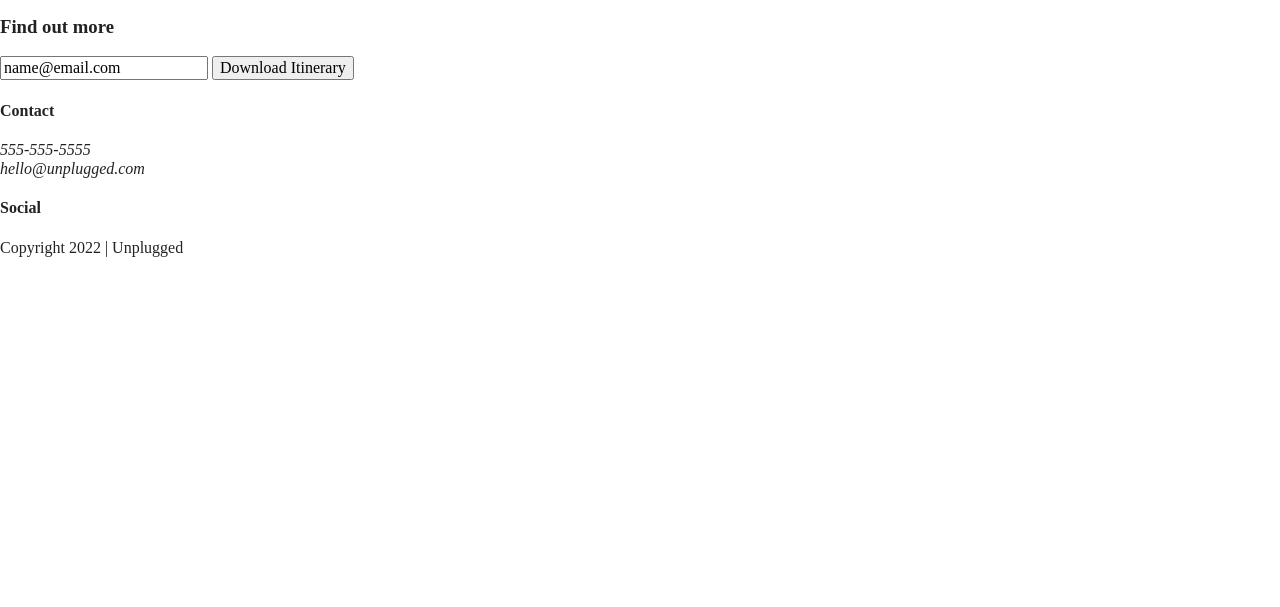
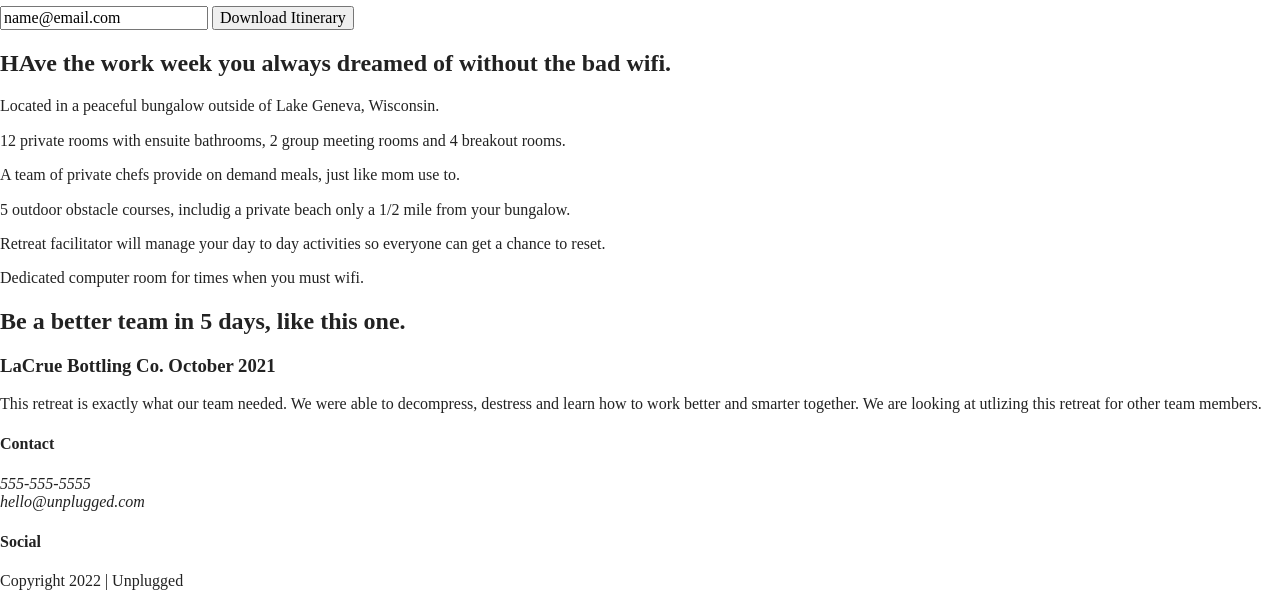
Before and after one commit to decooper19/unplugged-retreat, a website built with Parcel: page index.html in a window 1280 px wide. Shown: the part 264-871 px from the top of the page. Before the commit the page ends 800 px from the top, so only its background shows below. Built offline with nearby package versions, Linux system fonts and the light colour scheme.

Commit message:
added content to html

```diff
--- a/index.html
+++ b/index.html
@@ -3,7 +3,7 @@
 
 <head>
   <meta charset="utf-8">
-  <title></title>
+  <title>Unplugged Retreat</title>
   <meta name="description" content="">
   <meta name="viewport" content="width=device-width, initial-scale=1">
 
@@ -26,8 +26,6 @@
 <body>
 
   <!-- Add your site or application content here -->
-  <p>Hello world! This is HTML5 Boilerplate.</p>
-
   <header>
     <div class="content-wrapper">
       <a href='#'><img src="" alt="unplugged logo"></a>
@@ -61,10 +59,59 @@
           <input type="text" name="name" value="name@email.com">
           <input type="button" value="Download Itinerary">
         </div>
-      </div>
+      </div> <!-- aside content ends -->
     </aside>
 
-</main> <!-- main wrapper -->
+    <section class="features">
+      <div class="content-wrapper">
+        <h2>HAve the work week you always dreamed of without the bad wifi.</h2>
+        <div class="features-items">
+          <article>
+            <p class="features-item description">
+            Located in a peaceful bungalow outside of Lake Geneva, Wisconsin.</p>
+          </article>
+          <article>
+            <p class="feaatures-item-description">
+              12 private rooms with ensuite bathrooms, 2 group meeting rooms and 4 breakout rooms.</p>
+            </article>
+          <article>
+            <p class="fontawesome-icon"></p>
+            <p class="feaatures-item-description">
+            A team of private chefs provide on demand meals, just like mom use to.</p>
+          </article>
+          <article>
+            <p class="fontawesome-icon"></p>
+            <p class="feaatures-item-description">
+            5 outdoor obstacle courses, includig a private beach only a 1/2 mile from your bungalow.</p>
+          </article>
+          <article>
+            <p class="fontawesome-icon"></p>
+            <p class="feaatures-item-description">
+            Retreat facilitator will manage your day to day activities so everyone can get a chance to reset.</p>
+          </article>
+          <article>
+            <p class="fontawesome-icon"></p>
+            <p class="feaatures-item-description">
+            Dedicated computer room for times when you must wifi.</p>
+          </article>
+        </div>
+      </div>
+    </section>
+
+    <section class="reviews">
+      <div class="content-wrapper">
+        <h2>Be a better team in 5 days, like this one.</h2>
+        <article>
+          <div>
+            <h3>LaCrue Bottling Co. October 2021</h3>
+            <p>
+            This retreat is exactly what our team needed. We were able to decompress, destress and learn how to work better and smarter together. We are looking at utlizing this retreat for other team members.</p>
+          </div>
+        </article>
+      </div>
+    </section>
+
+  </main> <!-- main wrapper -->
 
 <footer>
   <div class="content-wrapper">
```
